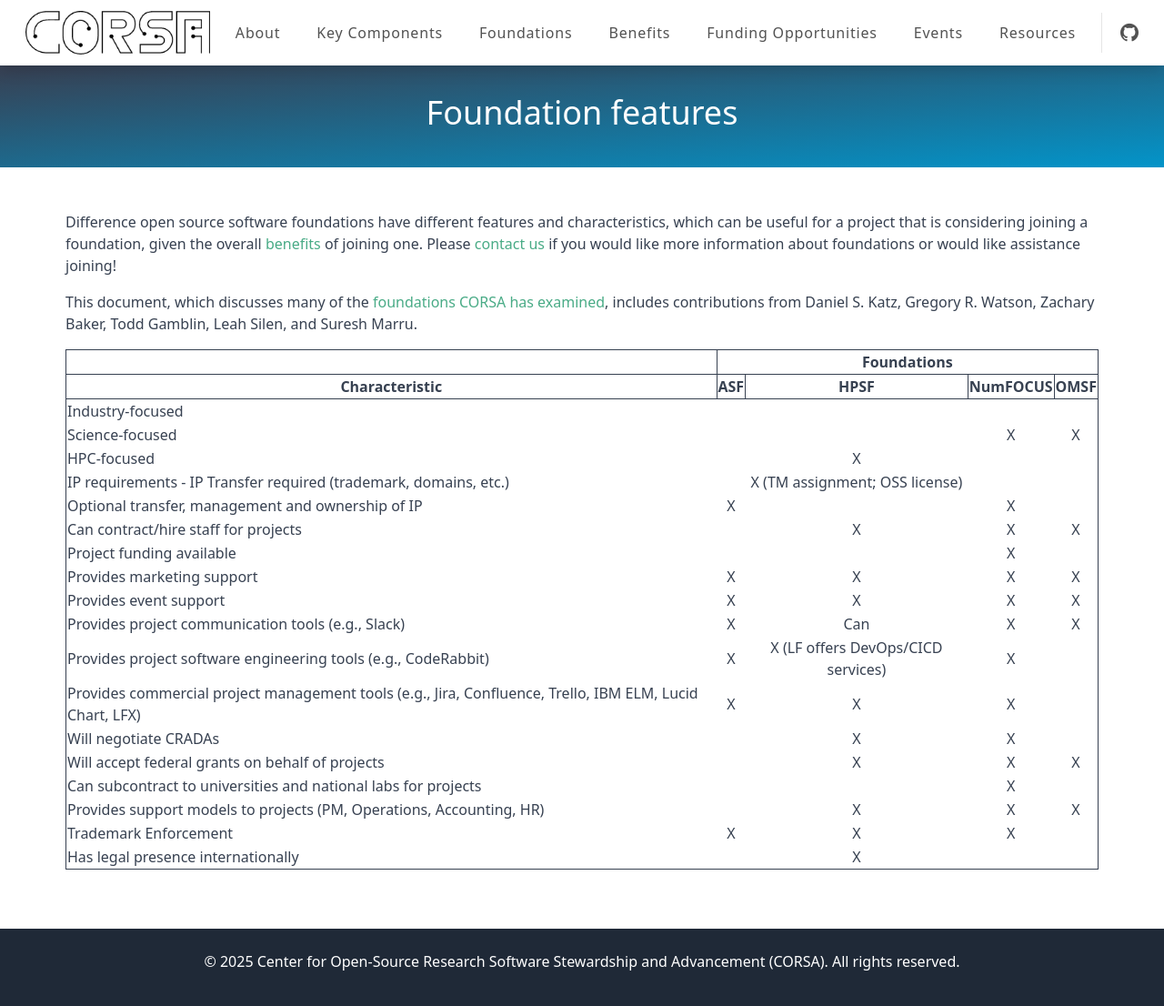
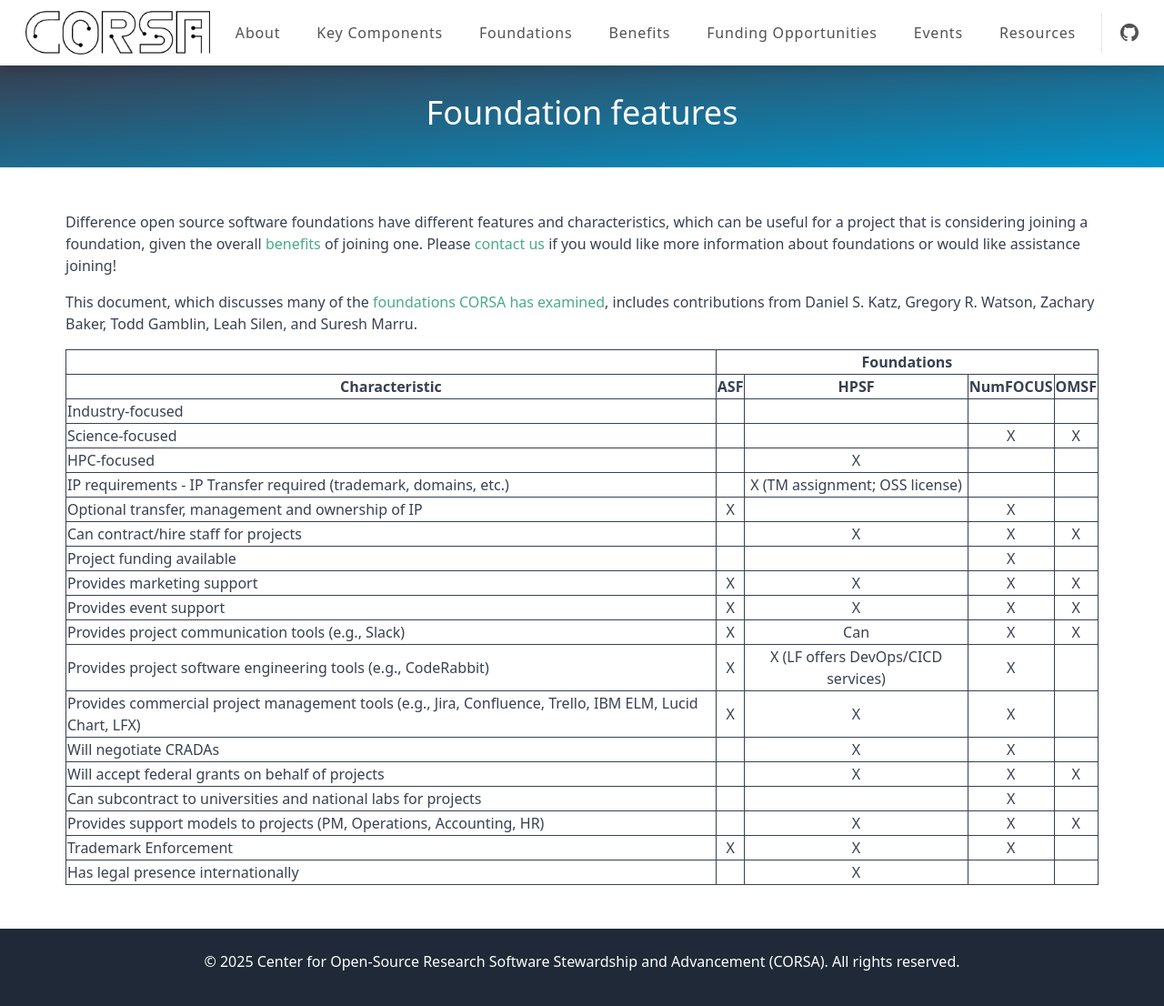
Before and after one commit to corsa-center/corsa-center.github.io, a Jekyll site: the page built from docs/foundations/features.md, in a window 1280 px wide and 1109 px high. Shown: the top 1106 px of the window at 91% size. Built offline with Jekyll 4.4.1, drawn with Linux system fonts in a browser that asks for light colours; nearby versions of some CDN libraries.

Commit message:
Update features.md

```diff
--- a/docs/foundations/features.md
+++ b/docs/foundations/features.md
@@ -22,129 +22,129 @@
     <th style="border: 1px solid;">OMSF</th>
   </tr>
   <tr>
-    <td>Industry-focused</td>
-    <td align="center"></td>
-    <td align="center"></td>
-    <td align="center"></td>
-    <td align="center"></td>
+    <td style="border: 1px solid;">Industry-focused</td>
+    <td style="border: 1px solid; text-align:center;"></td>
+    <td style="border: 1px solid; text-align:center;"></td>
+    <td style="border: 1px solid; text-align:center;"></td>
+    <td style="border: 1px solid; text-align:center;"></td>
   </tr>
   <tr>
-    <td>Science-focused</td>
-    <td align="center"></td>
-    <td align="center"></td>
-    <td align="center">X</td>
-    <td align="center">X</td>
+    <td style="border: 1px solid;">Science-focused</td>
+    <td style="border: 1px solid; text-align:center;"></td>
+    <td style="border: 1px solid; text-align:center;"></td>
+    <td style="border: 1px solid; text-align:center;">X</td>
+    <td style="border: 1px solid; text-align:center;">X</td>
   </tr>
   <tr>
-    <td>HPC-focused</td>
-    <td align="center"></td>
-    <td align="center">X</td>
-    <td align="center"></td>
-    <td align="center"></td>
+    <td style="border: 1px solid;">HPC-focused</td>
+    <td style="border: 1px solid; text-align:center;"></td>
+    <td style="border: 1px solid; text-align:center;">X</td>
+    <td style="border: 1px solid; text-align:center;"></td>
+    <td style="border: 1px solid; text-align:center;"></td>
   </tr>
   <tr>
-    <td>IP requirements - IP Transfer required (trademark, domains, etc.)</td>
-    <td align="center"></td>
-    <td align="center">X (TM assignment; OSS license)</td>
-    <td align="center"></td>
-    <td align="center"></td>
+    <td style="border: 1px solid;">IP requirements - IP Transfer required (trademark, domains, etc.)</td>
+    <td style="border: 1px solid; text-align:center;"></td>
+    <td style="border: 1px solid; text-align:center;">X (TM assignment; OSS license)</td>
+    <td style="border: 1px solid; text-align:center;"></td>
+    <td style="border: 1px solid; text-align:center;"></td>
   </tr>
   <tr>
-    <td>Optional transfer, management and ownership of IP </td>
-    <td align="center">X</td>
-    <td align="center"></td>
-    <td align="center">X</td>
-    <td align="center"></td>
+    <td style="border: 1px solid;">Optional transfer, management and ownership of IP </td>
+    <td style="border: 1px solid; text-align:center;">X</td>
+    <td style="border: 1px solid; text-align:center;"></td>
+    <td style="border: 1px solid; text-align:center;">X</td>
+    <td style="border: 1px solid; text-align:center;"></td>
   </tr>
   <tr>
-    <td>Can contract/hire staff for projects</td>
-    <td align="center"></td>
-    <td align="center">X</td>
-    <td align="center">X</td>
-    <td align="center">X</td>
+    <td style="border: 1px solid;">Can contract/hire staff for projects</td>
+    <td style="border: 1px solid; text-align:center;"></td>
+    <td style="border: 1px solid; text-align:center;">X</td>
+    <td style="border: 1px solid; text-align:center;">X</td>
+    <td style="border: 1px solid; text-align:center;">X</td>
   </tr>
   <tr>
-    <td>Project funding available</td>
-    <td align="center"></td>
-    <td align="center"></td>
-    <td align="center">X</td>
-    <td align="center"></td>
+    <td style="border: 1px solid;">Project funding available</td>
+    <td style="border: 1px solid; text-align:center;"></td>
+    <td style="border: 1px solid; text-align:center;"></td>
+    <td style="border: 1px solid; text-align:center;">X</td>
+    <td style="border: 1px solid; text-align:center;"></td>
   </tr>
   <tr>
-    <td>Provides marketing support</td>
-    <td align="center">X</td>
-    <td align="center">X</td>
-    <td align="center">X</td>
-    <td align="center">X</td>
+    <td style="border: 1px solid;">Provides marketing support</td>
+    <td style="border: 1px solid; text-align:center;">X</td>
+    <td style="border: 1px solid; text-align:center;">X</td>
+    <td style="border: 1px solid; text-align:center;">X</td>
+    <td style="border: 1px solid; text-align:center;">X</td>
   </tr>
   <tr>
-    <td>Provides event support</td>
-    <td align="center">X</td>
-    <td align="center">X</td>
-    <td align="center">X</td>
-    <td align="center">X</td>
+    <td style="border: 1px solid;">Provides event support</td>
+    <td style="border: 1px solid; text-align:center;">X</td>
+    <td style="border: 1px solid; text-align:center;">X</td>
+    <td style="border: 1px solid; text-align:center;">X</td>
+    <td style="border: 1px solid; text-align:center;">X</td>
   </tr>
     <tr>
-    <td>Provides project communication tools (e.g., Slack)</td>
-    <td align="center">X</td>
-    <td align="center">Can</td>
-    <td align="center">X</td>
-    <td align="center">X</td>
+    <td style="border: 1px solid;">Provides project communication tools (e.g., Slack)</td>
+    <td style="border: 1px solid; text-align:center;">X</td>
+    <td style="border: 1px solid; text-align:center;">Can</td>
+    <td style="border: 1px solid; text-align:center;">X</td>
+    <td style="border: 1px solid; text-align:center;">X</td>
   </tr>
   <tr>
-    <td>Provides project software engineering tools (e.g., CodeRabbit)</td>
-    <td align="center">X</td>
-    <td align="center">X (LF offers DevOps/CICD services)</td>
-    <td align="center">X</td>
-    <td align="center"></td>
+    <td style="border: 1px solid;">Provides project software engineering tools (e.g., CodeRabbit)</td>
+    <td style="border: 1px solid; text-align:center;">X</td>
+    <td style="border: 1px solid; text-align:center;">X (LF offers DevOps/CICD services)</td>
+    <td style="border: 1px solid; text-align:center;">X</td>
+    <td style="border: 1px solid; text-align:center;"></td>
   </tr>
   <tr>
-    <td>Provides commercial project management tools (e.g., Jira, Confluence, Trello, IBM ELM, Lucid Chart, LFX)</td>
-    <td align="center">X</td>
-    <td align="center">X</td>
-    <td align="center">X</td>
-    <td align="center"></td>
+    <td style="border: 1px solid;">Provides commercial project management tools (e.g., Jira, Confluence, Trello, IBM ELM, Lucid Chart, LFX)</td>
+    <td style="border: 1px solid; text-align:center;">X</td>
+    <td style="border: 1px solid; text-align:center;">X</td>
+    <td style="border: 1px solid; text-align:center;">X</td>
+    <td style="border: 1px solid; text-align:center;"></td>
   </tr>
   <tr>
-    <td>Will negotiate CRADAs</td>
-    <td align="center"></td>
-    <td align="center">X</td>
-    <td align="center">X</td>
-    <td align="center"></td>
+    <td style="border: 1px solid;">Will negotiate CRADAs</td>
+    <td style="border: 1px solid; text-align:center;"></td>
+    <td style="border: 1px solid; text-align:center;">X</td>
+    <td style="border: 1px solid; text-align:center;">X</td>
+    <td style="border: 1px solid; text-align:center;"></td>
   </tr>
   <tr>
-    <td>Will accept federal grants on behalf of projects</td>
-    <td align="center"></td>
-    <td align="center">X</td>
-    <td align="center">X</td>
-    <td align="center">X</td>
+    <td style="border: 1px solid;">Will accept federal grants on behalf of projects</td>
+    <td style="border: 1px solid; text-align:center;"></td>
+    <td style="border: 1px solid; text-align:center;">X</td>
+    <td style="border: 1px solid; text-align:center;">X</td>
+    <td style="border: 1px solid; text-align:center;">X</td>
   </tr>
   <tr>
-    <td>Can subcontract to universities and national labs for projects</td>
-    <td align="center"></td>
-    <td align="center"></td>
-    <td align="center">X</td>
-    <td align="center"></td>
+    <td style="border: 1px solid;">Can subcontract to universities and national labs for projects</td>
+    <td style="border: 1px solid; text-align:center;"></td>
+    <td style="border: 1px solid; text-align:center;"></td>
+    <td style="border: 1px solid; text-align:center;">X</td>
+    <td style="border: 1px solid; text-align:center;"></td>
   </tr>
   <tr>
-    <td>Provides support models to projects (PM, Operations,  Accounting, HR)</td>
-    <td align="center"></td>
-    <td align="center">X</td>
-    <td align="center">X</td>
-    <td align="center">X</td>
+    <td style="border: 1px solid;">Provides support models to projects (PM, Operations,  Accounting, HR)</td>
+    <td style="border: 1px solid; text-align:center;"></td>
+    <td style="border: 1px solid; text-align:center;">X</td>
+    <td style="border: 1px solid; text-align:center;">X</td>
+    <td style="border: 1px solid; text-align:center;">X</td>
   </tr>
   <tr>
-    <td>Trademark Enforcement</td>
-    <td align="center">X</td>
-    <td align="center">X</td>
-    <td align="center">X</td>
-    <td align="center"></td>
+    <td style="border: 1px solid;">Trademark Enforcement</td>
+    <td style="border: 1px solid; text-align:center;">X</td>
+    <td style="border: 1px solid; text-align:center;">X</td>
+    <td style="border: 1px solid; text-align:center;">X</td>
+    <td style="border: 1px solid; text-align:center;"></td>
   </tr>
   <tr>
-    <td>Has legal presence internationally</td>
-    <td align="center"></td>
-    <td align="center">X</td>
-    <td align="center"></td>
-    <td align="center"></td>
+    <td style="border: 1px solid;">Has legal presence internationally</td>
+    <td style="border: 1px solid; text-align:center;"></td>
+    <td style="border: 1px solid; text-align:center;">X</td>
+    <td style="border: 1px solid; text-align:center;"></td>
+    <td style="border: 1px solid; text-align:center;"></td>
   </tr>
 </table>
```
